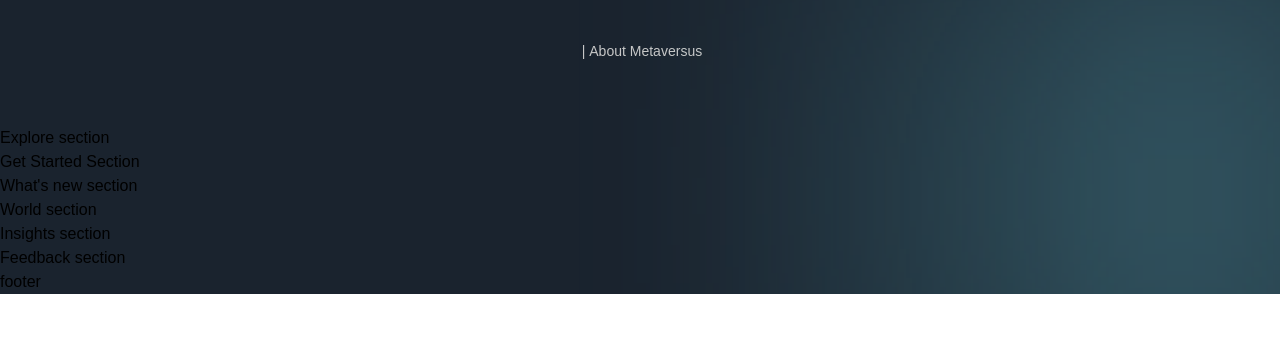
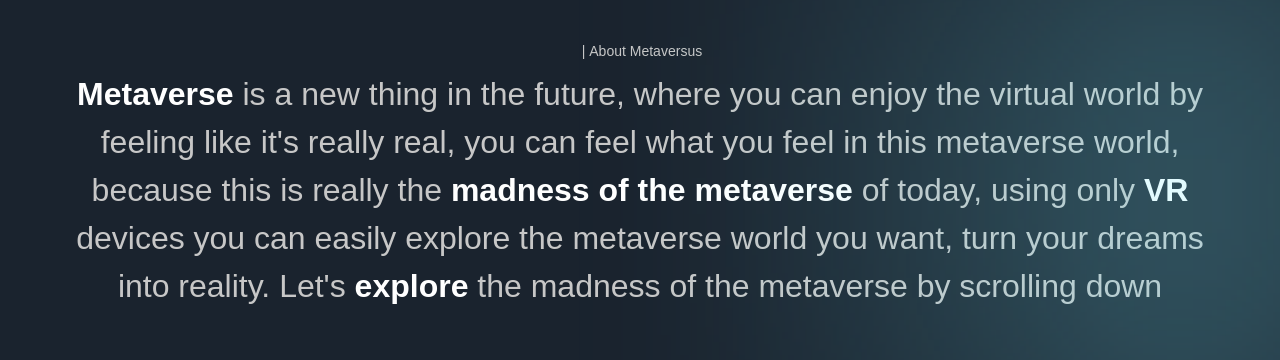
Before and after one commit to MuursaleenBats/metaverse_ui, a Next.js app: page / in a window 1280 px wide. Shown: the part 1133-1493 px from the top of the page. Before the commit the page ends 1427 px from the top, so only its background shows below. Built offline with nearby package versions, Linux system fonts and the light colour scheme; a web font is replaced by a local one.

Commit message:
about section implemented

```diff
--- a/sections/About.jsx
+++ b/sections/About.jsx
@@ -20,6 +20,22 @@
         title = " | About Metaversus"
         textStyles = 'text-center'
       />
+
+      <motion.p
+        variants={fadeIn('up','tween',0.2,1)}
+        className="mt-[8px] font-normal sm:text-[32px] text-[20px] text-center text-secondary-white"
+      >
+        <span className="font-extrabold text-white">Metaverse{` `}</span>
+        is a new thing in the future, where you can enjoy the virtual world by feeling like it's really real, you can feel what you feel in this metaverse world, because this is really the
+        <span className="font-extrabold text-white">{` `}madness of the metaverse{` `}</span>
+        of today, using only
+        <span className="font-extrabold text-white">{` `}VR{` `}</span>
+        devices you can easily explore the metaverse world you want, turn your dreams into reality. Let's
+        <span className="font-extrabold text-white">{` `}explore{` `}</span>
+        the madness of the metaverse by scrolling down
+      </motion.p>
+
+
     </motion.div>
   </section>
 );
```
